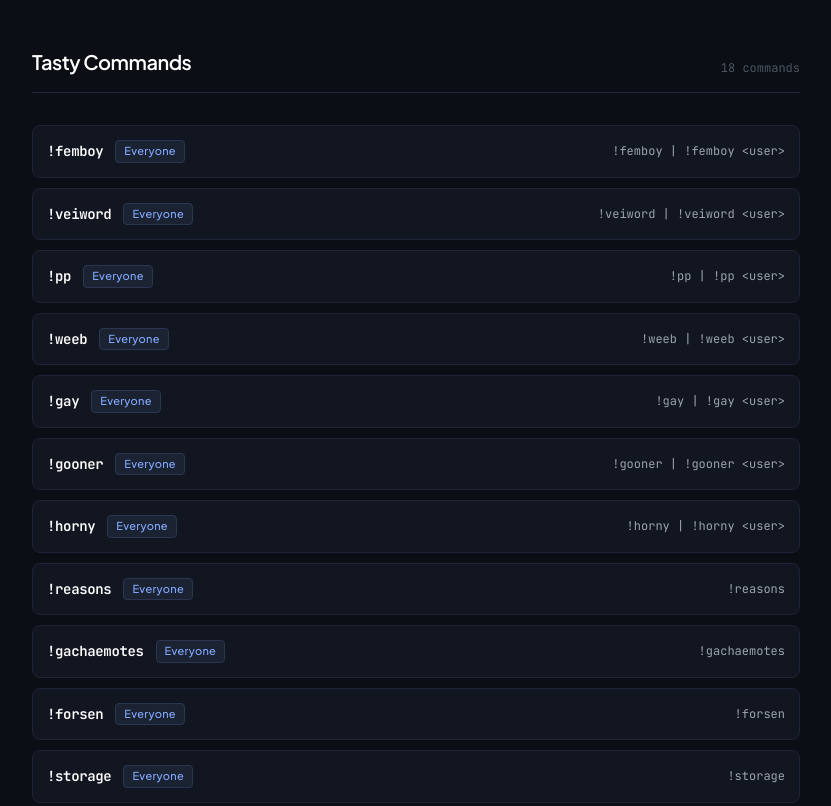
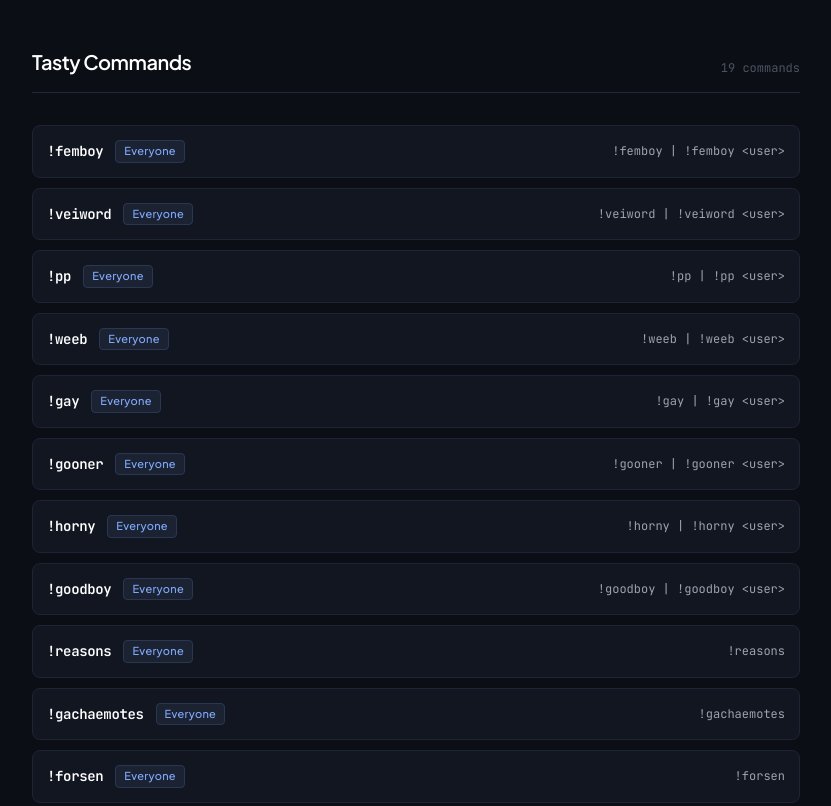
Before and after one commit to TastiG/Commandlist, a plain HTML site: page index.html in a window 1280 px wide. Shown: the top 806 px of the page, without its empty margins (224-1055 px from the left). Drawn offline with nearby package versions, Linux system fonts and the light colour scheme.

Commit message:
Add '!goodboy' command to index.html

```diff
--- a/index.html
+++ b/index.html
@@ -63,6 +63,7 @@
             { name: "!gay", permission: ["Everyone"], description: "!gay | !gay <user>" },
             { name: "!gooner", permission: ["Everyone"], description: "!gooner | !gooner <user>" },
             { name: "!horny", permission: ["Everyone"], description: "!horny | !horny <user>" },
+            { name: "!goodboy", permission: ["Everyone"], description: "!goodboy | !goodboy <user>" },
             { name: "!reasons", permission: ["Everyone"], description: "!reasons" },
             { name: "!gachaemotes", permission: ["Everyone"], description: "!gachaemotes" },
             { name: "!forsen", permission: ["Everyone"], description: "!forsen" },
```
